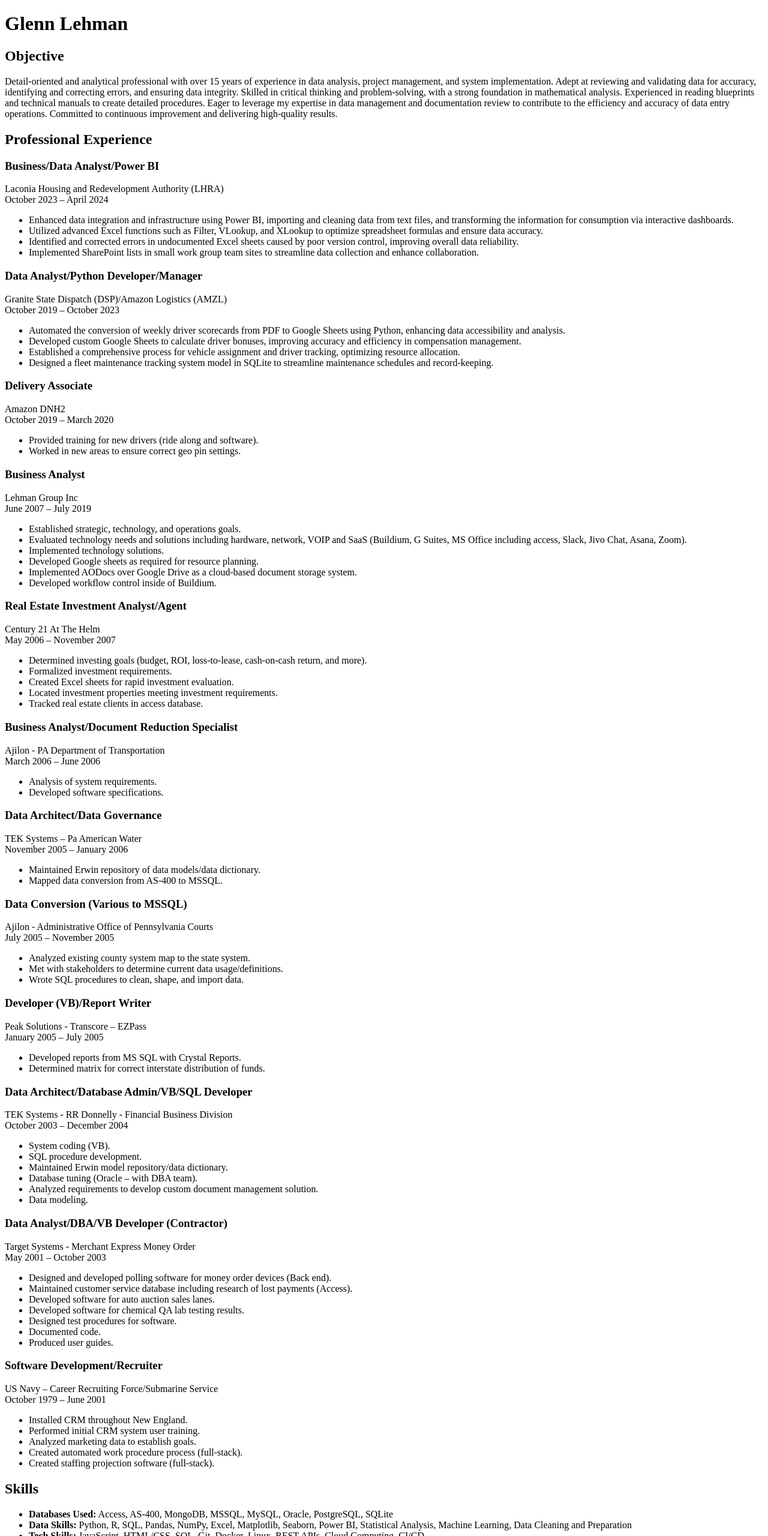
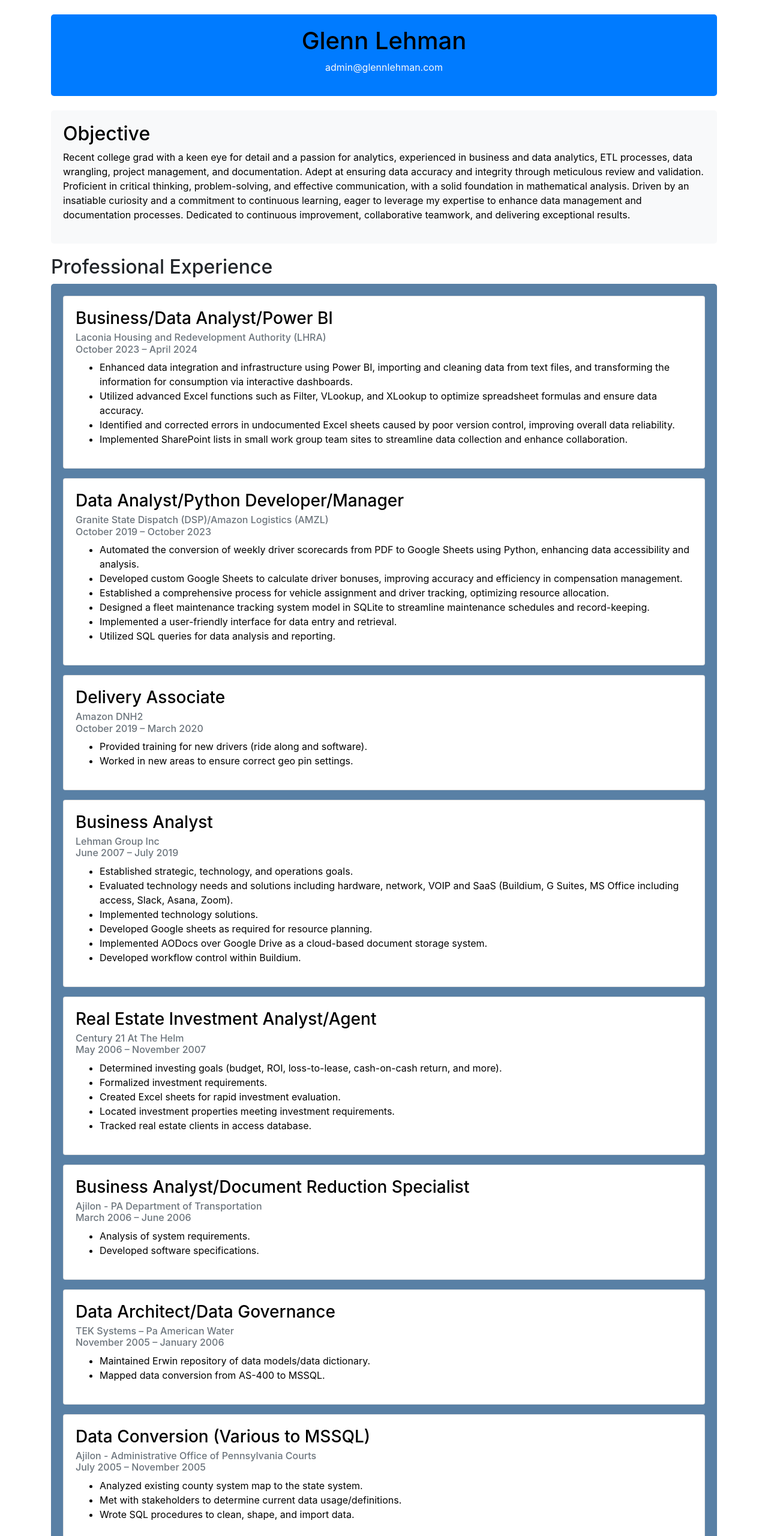
Before and after one commit to glnnlhmn/gdl_site, a plain HTML site: page docs/index.html in a window 1280 px wide. Shown: the top 2560 px of the page at 60% size. Drawn offline with nearby package versions, Linux system fonts and the light colour scheme.

Commit message:
feat: Enhance resume website with Bootstrap and color
- Added Bootstrap for responsive design and improved styling
- Defined custom color palette using CSS variables
- Updated header to include a clickable email address
- Applied color themes across different sections

```diff
--- /dev/null
+++ b/docs/css/styles.css
@@ -0,0 +1,83 @@
+/* Define your color palette */
+:root {
+    --primary: #007bff; /* Bootstrap Primary Color */
+    --secondary: #5980a5; /* Bootstrap Secondary Color */
+    --success: #28a745; /* Bootstrap Success Color */
+    --info: #17a2b8; /* Bootstrap Info Color */
+    --warning: #ffc107; /* Bootstrap Warning Color */
+    --danger: #dc3545; /* Bootstrap Danger Color */
+    --light: #f8f9fa; /* Bootstrap Light Color */
+    --dark: #343a40; /* Bootstrap Dark Color */
+    --white: #ffffff; /* Bootstrap White Color */
+    --black: #000000; /* Black */
+
+    /* Custom section colors */
+    --header-bg: var(--primary);
+    --objective-bg: var(--light);
+    --experience-bg: var(--secondary);
+    --skills-bg: var(--secondary);
+    --education-bg: var(--secondary);
+    --military-bg: var(--secondary); /* Lightest Blue */
+    --footer-bg: var(--primary); /* Lightest Blue */
+    --text-light: var(--white); /* White */
+    --text-dark: var(--black); /* Black */
+}
+
+
+
+/* Apply colors to sections */
+header {
+    background-color: var(--header-bg);
+    color: var(--text-dark);
+    padding: 20px;
+    border-radius: 5px;
+}
+
+#objective {
+    background-color: var(--objective-bg);
+    color: var(--text-dark);
+    padding: 20px;
+    border-radius: 5px;
+    margin-bottom: 20px;
+}
+
+#experienceContent {
+    background-color: var(--experience-bg);
+    color: var(--text-dark);
+    padding: 20px;
+    border-radius: 5px;
+    margin-bottom: 20px;
+}
+
+#skills {
+    background-color: var(--skills-bg);
+    color: var(--text-dark);
+    padding: 20px;
+    border-radius: 5px;
+    margin-bottom: 20px;
+}
+
+
+#education {
+    background-color: var(--education-bg);
+    color: var(--text-dark);
+    padding: 20px;
+    border-radius: 5px;
+    margin-bottom: 20px;
+}
+
+#military {
+    background-color: var(--military-bg);
+    color: var(--text-dark);
+    padding: 20px;
+    border-radius: 5px;
+    margin-bottom: 20px;
+}
+
+footer {
+    background-color: var(--footer-bg);
+    color: var(--text-dark);
+    padding: 20px;
+    border-radius: 5px;
+    margin-top: 20px;
+}
--- a/docs/index.html
+++ b/docs/index.html
@@ -3,52 +3,77 @@
 <head>
     <meta charset="UTF-8">
     <meta name="viewport" content="width=device-width, initial-scale=1.0">
-    <title>Glenn Lehman's Resume</title>
+    <title>Glenn Lehman Resume</title>
+    <link href="https://stackpath.bootstrapcdn.com/bootstrap/4.5.2/css/bootstrap.min.css" rel="stylesheet">
+    <link href="css/styles.css" rel="stylesheet"> <!-- Link to your custom stylesheet -->
 </head>
 <body>
+	<div class="container">
+		<header id="header" class="text-center my-4">
     		<h1>Glenn Lehman</h1>
+			<p><a href="mailto:admin@glennlehman.com" class="text-light">admin@glennlehman.com</a></p>
+		</header>
+		<section id="objective">
    			<h2>Objective</h2>
-    <p>Detail-oriented and analytical professional with over 15 years of experience in data analysis, project management, and system implementation. Adept at reviewing and validating data for accuracy, identifying and correcting errors, and ensuring data integrity. Skilled in critical thinking and problem-solving, with a strong foundation in mathematical analysis. Experienced in reading blueprints and technical manuals to create detailed procedures. Eager to leverage my expertise in data management and documentation review to contribute to the efficiency and accuracy of data entry operations. Committed to continuous improvement and delivering high-quality results.</p>
-
+			<p>Recent college grad with a keen eye for detail and a passion for analytics, experienced in business and data analytics, ETL processes, data wrangling, project management, and documentation. Adept at ensuring data accuracy and integrity through meticulous review and validation. Proficient in critical thinking, problem-solving, and effective communication, with a solid foundation in mathematical analysis. Driven by an insatiable curiosity and a commitment to continuous learning, eager to leverage my expertise to enhance data management and documentation processes. Dedicated to continuous improvement, collaborative teamwork, and delivering exceptional results.</p>
+		</section>
+		<section id="experience">
 			<h2>Professional Experience</h2>
-    <h3>Business/Data Analyst/Power BI</h3>
-    <p>Laconia Housing and Redevelopment Authority (LHRA)<br>October 2023 – April 2024</p>
+			 <div id="experienceContent">
+				<div class="card mb-3">
+					<div class="card-body">
+						<h3 class="card-title">Business/Data Analyst/Power BI</h3>
+						<h6 class="card-subtitle mb-2 text-muted">Laconia Housing and Redevelopment Authority (LHRA)<br>October 2023 – April 2024</h6>
 						<ul>
 							<li>Enhanced data integration and infrastructure using Power BI, importing and cleaning data from text files, and transforming the information for consumption via interactive dashboards.</li>
 							<li>Utilized advanced Excel functions such as Filter, VLookup, and XLookup to optimize spreadsheet formulas and ensure data accuracy.</li>
 							<li>Identified and corrected errors in undocumented Excel sheets caused by poor version control, improving overall data reliability.</li>
 							<li>Implemented SharePoint lists in small work group team sites to streamline data collection and enhance collaboration.</li>
 						</ul>
-
-    <h3>Data Analyst/Python Developer/Manager</h3>
-    <p>Granite State Dispatch (DSP)/Amazon Logistics (AMZL)<br>October 2019 – October 2023</p>
+					</div>
+				</div>
+				<div class="card mb-3">
+					<div class="card-body">
+						<h3 class="card-title">Data Analyst/Python Developer/Manager</h3>
+						<h6 class="card-subtitle mb-2 text-muted">Granite State Dispatch (DSP)/Amazon Logistics (AMZL)<br>October 2019 – October 2023</h6>
 						<ul>
 							<li>Automated the conversion of weekly driver scorecards from PDF to Google Sheets using Python, enhancing data accessibility and analysis.</li>
 							<li>Developed custom Google Sheets to calculate driver bonuses, improving accuracy and efficiency in compensation management.</li>
 							<li>Established a comprehensive process for vehicle assignment and driver tracking, optimizing resource allocation.</li>
 							<li>Designed a fleet maintenance tracking system model in SQLite to streamline maintenance schedules and record-keeping.</li>
+							<li>Implemented a user-friendly interface for data entry and retrieval.</li>
+							<li>Utilized SQL queries for data analysis and reporting.</li>
 						</ul>
-
-    <h3>Delivery Associate</h3>
-    <p>Amazon DNH2<br>October 2019 – March 2020</p>
+					</div>
+				</div>
+				<div class="card mb-3">
+					<div class="card-body">
+						<h3 class="card-title">Delivery Associate</h3>
+						<h6 class="card-subtitle mb-2 text-muted">Amazon DNH2<br>October 2019 – March 2020</h6>
 						<ul>
 							<li>Provided training for new drivers (ride along and software).</li>
 							<li>Worked in new areas to ensure correct geo pin settings.</li>
 						</ul>
-
-    <h3>Business Analyst</h3>
-    <p>Lehman Group Inc<br>June 2007 – July 2019</p>
+					</div>
+				</div>
+				<div class="card mb-3">
+					<div class="card-body">
+						<h3 class="card-title">Business Analyst</h3>
+						<h6 class="card-subtitle mb-2 text-muted">Lehman Group Inc<br>June 2007 – July 2019</h6>
 						<ul>
 							<li>Established strategic, technology, and operations goals.</li>
-        <li>Evaluated technology needs and solutions including hardware, network, VOIP and SaaS (Buildium, G Suites, MS Office including access, Slack, Jivo Chat, Asana, Zoom).</li>
+							<li>Evaluated technology needs and solutions including hardware, network, VOIP and SaaS (Buildium, G Suites, MS Office including access, Slack, Asana, Zoom).</li>
 							<li>Implemented technology solutions.</li>
 							<li>Developed Google sheets as required for resource planning.</li>
 							<li>Implemented AODocs over Google Drive as a cloud-based document storage system.</li>
-        <li>Developed workflow control inside of Buildium.</li>
+							<li>Developed workflow control within Buildium.</li>
 						</ul>
-
-    <h3>Real Estate Investment Analyst/Agent</h3>
-    <p>Century 21 At The Helm<br>May 2006 – November 2007</p>
+					</div>
+				</div>
+				<div class="card mb-3">
+					<div class="card-body">
+						<h3 class="card-title">Real Estate Investment Analyst/Agent</h3>
+						<h6 class="card-subtitle mb-2 text-muted">Century 21 At The Helm<br>May 2006 – November 2007</h6>
 						<ul>
 							<li>Determined investing goals (budget, ROI, loss-to-lease, cash-on-cash return, and more).</li>
 							<li>Formalized investment requirements.</li>
@@ -56,38 +81,53 @@
 							<li>Located investment properties meeting investment requirements.</li>
 							<li>Tracked real estate clients in access database.</li>
 						</ul>
-
-	<h3>Business Analyst/Document Reduction Specialist</h3>
-	<p>Ajilon - PA Department of Transportation<br>March 2006 – June 2006</p>
+					</div>
+				</div>
+				<div class="card mb-3">
+					<div class="card-body">
+						<h3 class="card-title">Business Analyst/Document Reduction Specialist</h3>
+						<h6 class="card-subtitle mb-2 text-muted">Ajilon - PA Department of Transportation<br>March 2006 – June 2006</h6>
 						<ul>
 							<li>Analysis of system requirements.</li>
 							<li>Developed software specifications.</li>
 						</ul>
-
-	<h3>Data Architect/Data Governance</h3>
-	<p>TEK Systems – Pa American Water<br>November 2005 – January 2006</p>
+					</div>
+				</div>
+				<div class="card mb-3">
+					<div class="card-body">
+						<h3 class="card-title">Data Architect/Data Governance</h3>
+						<h6 class="card-subtitle mb-2 text-muted">TEK Systems – Pa American Water<br>November 2005 – January 2006</h6>
 						<ul>
 							<li>Maintained Erwin repository of data models/data dictionary.</li>
 							<li>Mapped data conversion from AS-400 to MSSQL.</li>
 						</ul>
-
-	<h3>Data Conversion (Various to MSSQL)</h3>
-	<p>Ajilon - Administrative Office of Pennsylvania Courts<br>July 2005 – November 2005</p>
+					</div>
+				</div>
+				<div class="card mb-3">
+					<div class="card-body">
+						<h3 class="card-title">Data Conversion (Various to MSSQL)</h3>
+						<h6 class="card-subtitle mb-2 text-muted">Ajilon - Administrative Office of Pennsylvania Courts<br>July 2005 – November 2005</h6>
 						<ul>
 							<li>Analyzed existing county system map to the state system.</li>
 							<li>Met with stakeholders to determine current data usage/definitions.</li>
 							<li>Wrote SQL procedures to clean, shape, and import data.</li>
 						</ul>
-
-	<h3>Developer (VB)/Report Writer</h3>
-	<p>Peak Solutions - Transcore – EZPass<br>January 2005 – July 2005</p>
+					</div>
+				</div>
+				<div class="card mb-3">
+					<div class="card-body">
+						<h3 class="card-title">Developer (VB)/Report Writer</h3>
+						<h6 class="card-subtitle mb-2 text-muted">Peak Solutions - Transcore – EZPass<br>January 2005 – July 2005</h6>
 						<ul>
 							<li>Developed reports from MS SQL with Crystal Reports.</li>
 							<li>Determined matrix for correct interstate distribution of funds.</li>
 						</ul>
-
-	<h3>Data Architect/Database Admin/VB/SQL Developer</h3>
-	<p>TEK Systems - RR Donnelly - Financial Business Division<br>October 2003 – December 2004</p>
+					</div>
+				</div>
+				<div class="card mb-3">
+					<div class="card-body">
+						<h3 class="card-title">Data Architect/Database Admin/VB/SQL Developer</h3>
+						<h6 class="card-subtitle mb-2 text-muted">TEK Systems - RR Donnelly - Financial Business Division<br>October 2003 – December 2004</h6>
 						<ul>
 							<li>System coding (VB).</li>
 							<li>SQL procedure development.</li>
@@ -96,9 +136,12 @@
 							<li>Analyzed requirements to develop custom document management solution.</li>
 							<li>Data modeling.</li>
 						</ul>
-
-	<h3>Data Analyst/DBA/VB Developer (Contractor)</h3>
-	<p>Target Systems - Merchant Express Money Order<br>May 2001 – October 2003</p>
+					</div>
+				</div>
+				<div class="card mb-3">
+					<div class="card-body">
+						<h3 class="card-title">Data Analyst/DBA/VB Developer (Contractor)</h3>
+						<h6 class="card-subtitle mb-2 text-muted">Target Systems - Merchant Express Money Order<br>May 2001 – October 2003</h6>
 						<ul>
 							<li>Designed and developed polling software for money order devices (Back end).</li>
 							<li>Maintained customer service database including research of lost payments (Access).</li>
@@ -108,9 +151,12 @@
 							<li>Documented code.</li>
 							<li>Produced user guides.</li>
 						</ul>
-
-	<h3>Software Development/Recruiter</h3>
-	<p>US Navy – Career Recruiting Force/Submarine Service<br>October 1979 – June 2001</p>
+					</div>
+				</div>
+				<div class="card mb-3">
+					<div class="card-body">
+						<h3 class="card-title">Software Development/Recruiter</h3>
+						<h6 class="card-subtitle mb-2 text-muted">US Navy – Career Recruiting Force/Submarine Service<br>October 1979 – June 2001</h6>
 						<ul>
 							<li>Installed CRM throughout New England.</li>
 							<li>Performed initial CRM system user training.</li>
@@ -118,8 +164,16 @@
 							<li>Created automated work procedure process (full-stack).</li>
 							<li>Created staffing projection software (full-stack).</li>
 						</ul>
+					</div>
+				</div>
 
+			 </div>
+
+		</section>
+        <section id="skills">
             <h2>Skills</h2>
+            <div class="card mb-3">
+                <div class="card-body">
                     <ul>
                         <li><strong>Databases Used:</strong> Access, AS-400, MongoDB, MSSQL, MySQL, Oracle, PostgreSQL, SQLite</li>
                         <li><strong>Data Skills:</strong> Python, R, SQL, Pandas, NumPy, Excel, Matplotlib, Seaborn, Power BI, Statistical Analysis, Machine Learning, Data Cleaning and Preparation</li>
@@ -127,21 +181,53 @@
                         <li><strong>M365 Skills:</strong> Access, Excel, Teams, SharePoint, Lists, Power BI, Power Automate</li>
                         <li><strong>Soft Skills:</strong> Communication, Teamwork, Problem-Solving, Time Management, Adaptability, Leadership, Critical Thinking</li>
                     </ul>
-
+                </div>
+            </div>
+        </section>
+		<section id="education">
 			<h2>Education</h2>
-    <p>Southern New Hampshire University (Dual Major)<br>Computer Science with Focus on Data Analytics<br>Mathematics</p>
-
+			<div class="card mb-3">
+				<div class="card-body">
+					<h3 class="card-title">Southern New Hampshire University</h3>
+					<h6 class="card-subtitle mb-2 text-muted">Bachelor of Science - Graduation: Dec 2024</h6>
+					<p>Computer Science w/Focus on Data Analytics</p>
+					<h6 class="card-subtitle mb-2 text-muted">Bachelor of Arts - Graduation: Dec 2024</h6>
+					<p>Mathematics</p>
+				</div>
+			</div>
+		</section>
+		<section id="military">
 			<h2>Military Service</h2>
+			<div class="card mb-3">
+				<div class="card-body">
+					<h3 class="card-title">United States Navy </h3>
+					<h6 class="card-subtitle mb-2 text-muted">Recruiting<br>1992 - 1997</h6>
 						<ul>
-		<li><strong>US Navy - Submarine Service</strong></li>
+							<li>Conducted recruitment efforts, demonstrating strong interpersonal and communication skills.</li>
+							<li>Trained and mentored new recruits, fostering a positive and productive environment.</li>
+							<li>Analyzed recruitment data to improve strategies and outreach efforts.</li>
+						</ul>
+					<h6 class="card-subtitle mb-2 text-muted">Submarine Service<br>1979 – 1992</h6>
 						<ul>
 							<li>Served, demonstrating strong leadership, teamwork, and technical skills.</li>
 							<li>Gained valuable experience in high-pressure environments, contributing to mission success and operational efficiency.</li>
 							<li>Read blueprints and technical manuals to create procedures for the repair of nuclear submarines in planning and estimating, defining the requirements for entire projects.</li>
 						</ul>
-	</ul>
+				</div>
+			</div>
 
-    <h2>Contact</h2>
-    <p>Email: glnn.lhmn@gmail.com<br>Phone: (603) 657-0101</p>
+		</section>
+		<footer class="text-center my-4">
+			<p>Contact <a href="mailto:admin@glennlehman.com" class="text-light">admin@glennlehman.com</a></p>
+			<p>&copy; 2024 Glenn Lehman. All rights reserved.</p>
+		</footer>
+
+	</div>
+    <script src="https://code.jquery.com/jquery-3.5.1.slim.min.js"></script>
+    <script src="https://cdn.jsdelivr.net/npm/@popperjs/core@2.5.4/dist/umd/popper.min.js"></script>
+    <script src="https://stackpath.bootstrapcdn.com/bootstrap/4.5.2/js/bootstrap.min.js"></script>
+    <script src="js/scripts.js"></script>
+
 </body>
+
 </html>
```
Also changed, not shown: docs/js/scripts.js (added). Lines whose indentation alone changed are shown as unchanged.
